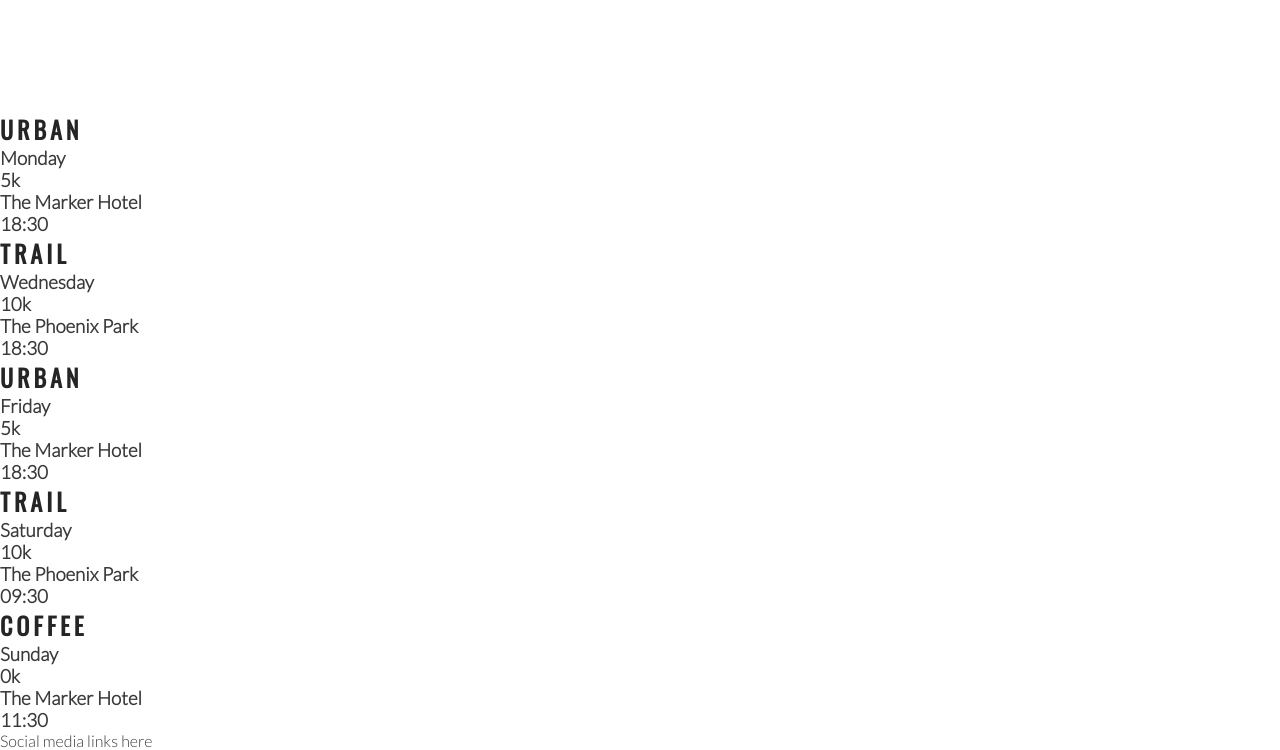
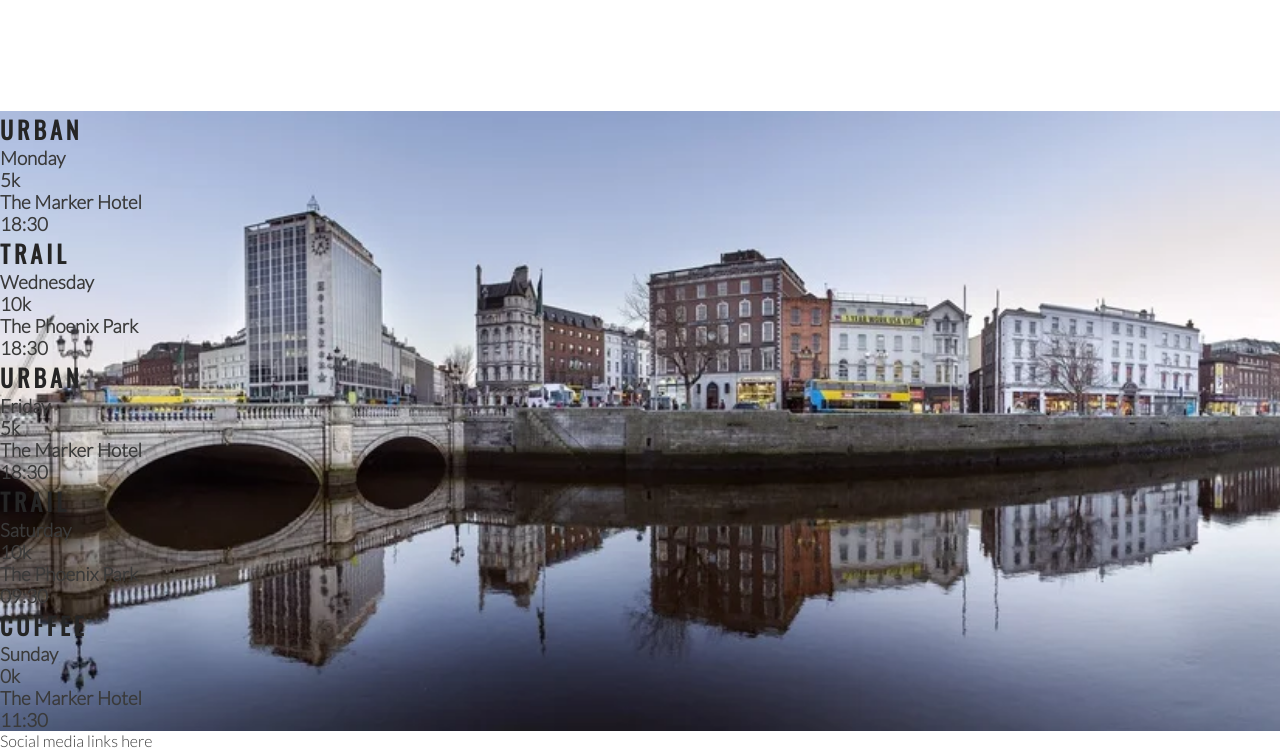
Before and after one commit to omurilolima/love-running, a plain HTML site: page index.html in a window 1280 px wide. Shown: the part 1184-1934 px from the top of the page. Drawn offline with nearby package versions, Linux system fonts and the light colour scheme.

Commit message:
Add background image to times section

```diff
--- a/assets/css/style.css
+++ b/assets/css/style.css
@@ -188,3 +188,14 @@ hr {
     height: 100%;
     border-radius: 50%;
 }
+
+/* event times */
+
+#times {
+    background: url("../images/times-background.webp");
+    background-repeat: no-repeat;
+    background-size: cover;
+    background-position: center;
+    width: 100%;
+    overflow: hidden;
+}
--- a/index.html
+++ b/index.html
@@ -72,7 +72,7 @@
             </div>
         </div>
     </section>
-    <section>
+    <section id="times">
         <div>
             <h2>Urban</h2>
             <h3>Monday</h3>
```
Also changed, not shown: assets/images/times-background.webp (added).
